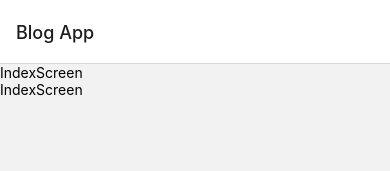
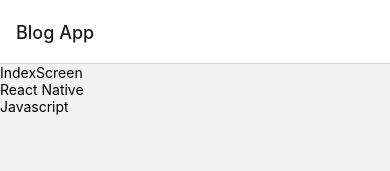
Before and after one commit to erenavar/Blog, a React Native app: screen /Index in a window 390 px wide. Shown: the top 171 px of the page. Built offline with nearby package versions, Linux system fonts and the light colour scheme.

Commit message:
Cleaned Mistake

```diff
--- a/screens/IndexScreen.js
+++ b/screens/IndexScreen.js
@@ -2,22 +2,20 @@ import { StyleSheet, Text, View, Button, FlatList } from "react-native";
 import React, { useContext } from "react";
 import BlogContext from "../context/BlogContext";
 
-export default function Index() {
+export default function IndexScreen() {
   const blogPosts = useContext(BlogContext);
 
   return (
     <View>
       <Text>IndexScreen</Text>
-      <Text>IndexScreen</Text>
       <FlatList
-        item={blogPosts}
-
+        data={blogPosts}
+        keyExtractor={(blogPosts) => blogPosts.title}
         renderItem={({ item }) => {
-          return <Text>{item}</Text>;
+          return <Text>{item.title}</Text>;
         }}
       />
     </View>
   );
 }
-
 const styles = StyleSheet.create({});
```
